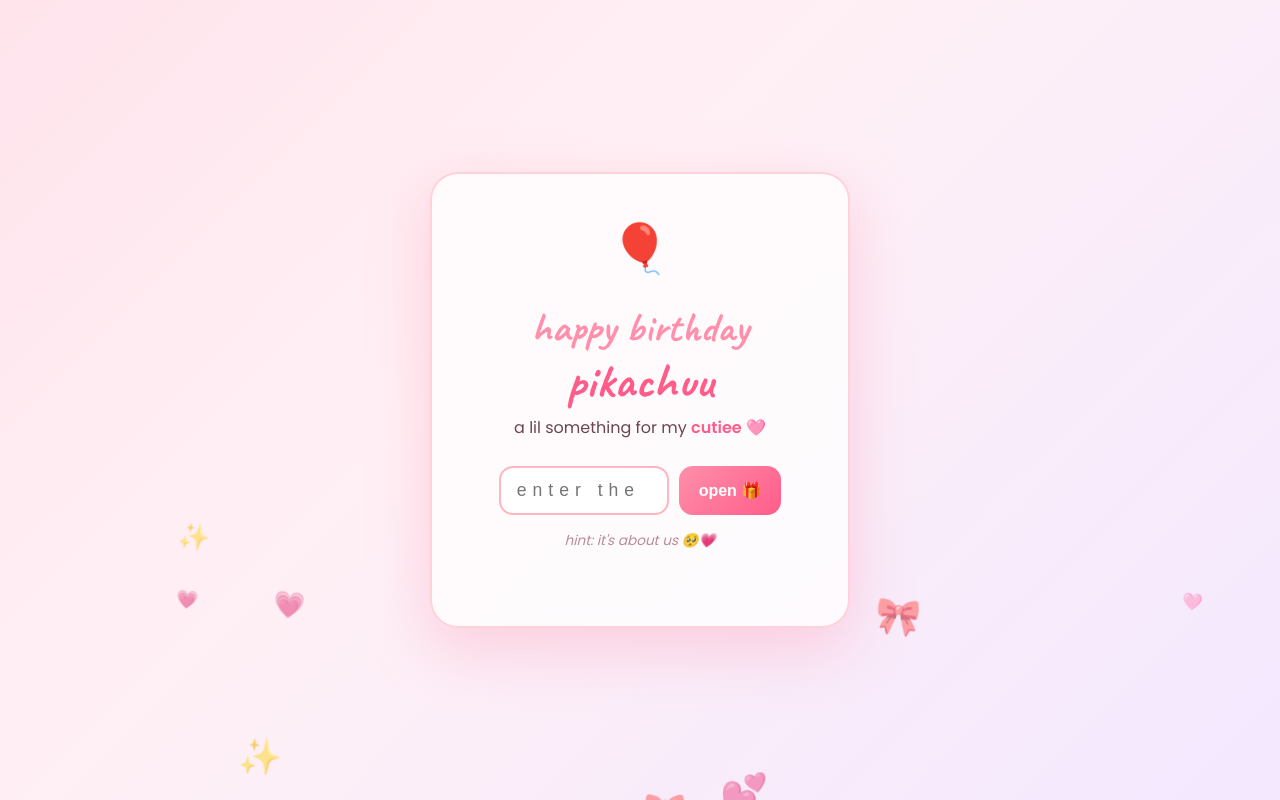
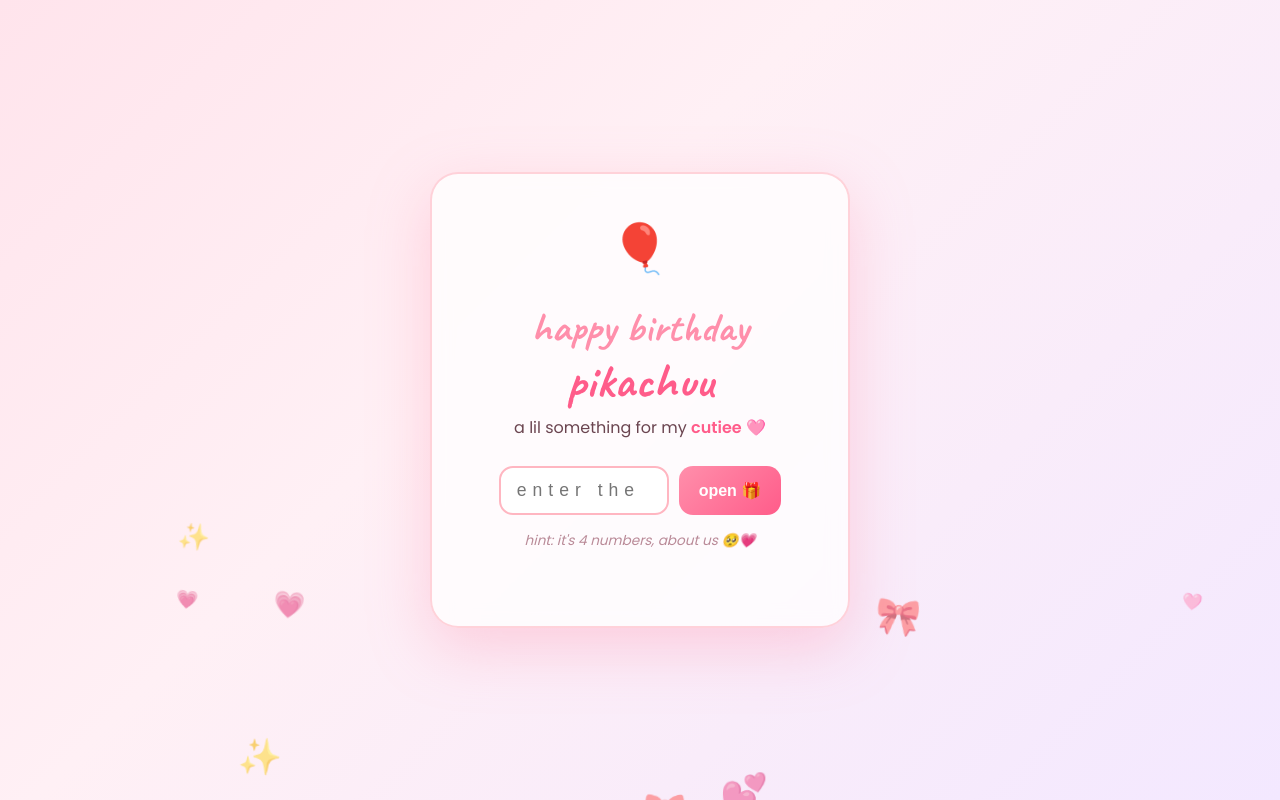
Before and after one commit to swasti-sj/bday, a plain HTML site: page index.html in a window 1280 px wide. Drawn offline with Linux system fonts and the light colour scheme.

Commit message:
Clarify passcode hint is 4 numbers about us

```diff
--- a/index.html
+++ b/index.html
@@ -32,7 +32,7 @@
         />
         <button type="submit">open 🎁</button>
       </form>
-      <p id="hint" class="hint">hint: it's about us 🥺💗</p>
+      <p id="hint" class="hint">hint: it's 4 numbers, about us 🥺💗</p>
       <p id="errorMsg" class="error"></p>
     </div>
   </section>
```
